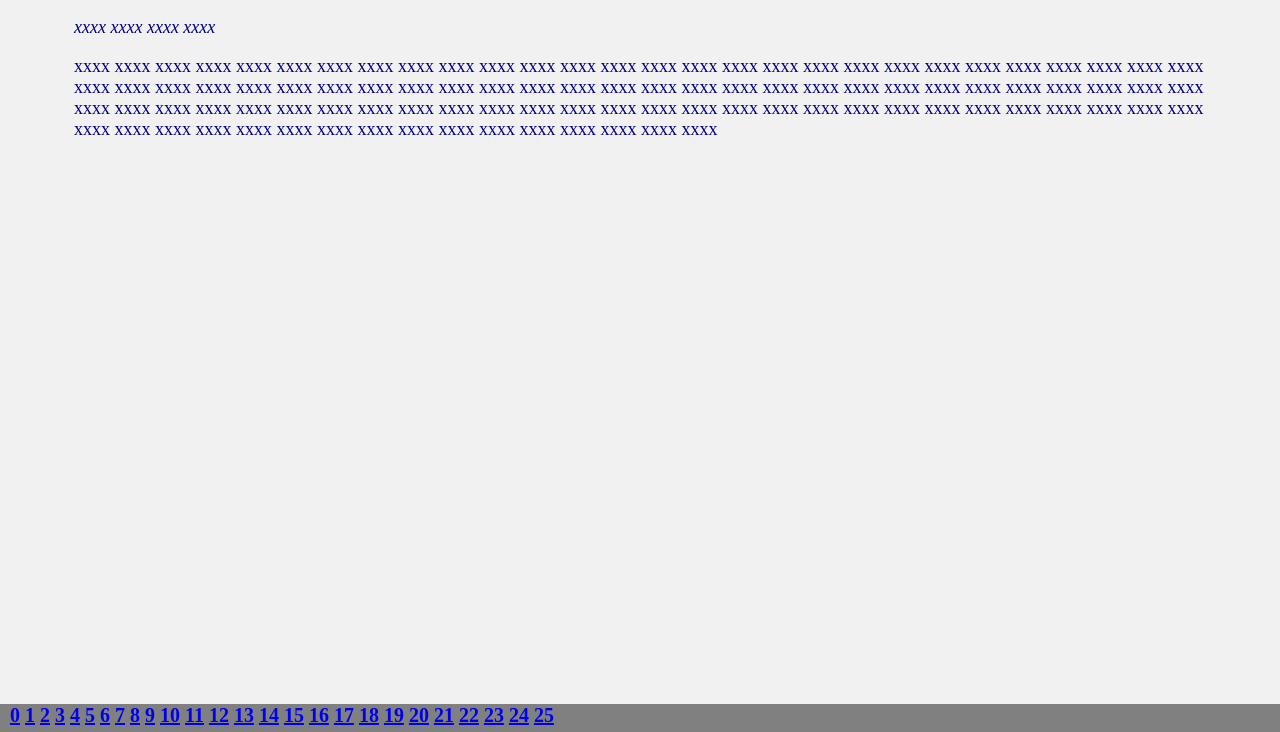
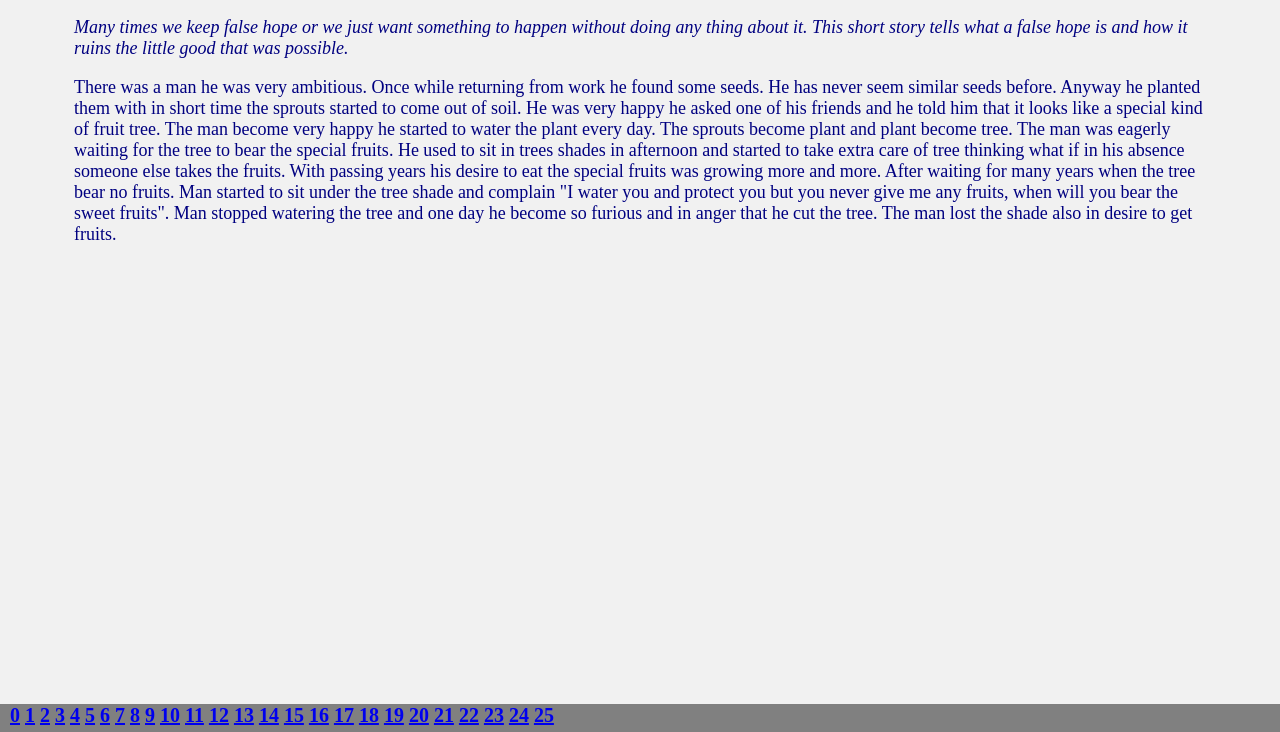
Before and after one commit to anuragz/webpages, a plain HTML site: page page-2.html in a window 1280 px wide. Shown: the part 68-800 px from the top of the page. Drawn offline with Linux system fonts and the light colour scheme.

Commit message:
the man and seeds of unknown tree

```diff
--- a/page-2.html
+++ b/page-2.html
@@ -8,34 +8,15 @@
 <body>
 <div class="fixed-header">Motivation</div>
 <div class="content">
-<p class=title>xxxx xxxx xxxx xxxx</p>
-<p class=summary>xxxx xxxx xxxx xxxx </p>
+<p class=title>False Hope</p>
+<p class=summary>Many times we keep false hope or we just want something to happen without doing any thing about it. This short story tells what a false hope is and how it ruins the little good that was possible. </p>
 <p class=detail>
-xxxx xxxx xxxx xxxx
-xxxx xxxx xxxx xxxx
-xxxx xxxx xxxx xxxx
-xxxx xxxx xxxx xxxx
-xxxx xxxx xxxx xxxx
-xxxx xxxx xxxx xxxx
-xxxx xxxx xxxx xxxx
-xxxx xxxx xxxx xxxx
-xxxx xxxx xxxx xxxx
-xxxx xxxx xxxx xxxx
-xxxx xxxx xxxx xxxx
-xxxx xxxx xxxx xxxx
-xxxx xxxx xxxx xxxx
-xxxx xxxx xxxx xxxx
-xxxx xxxx xxxx xxxx
-xxxx xxxx xxxx xxxx
-xxxx xxxx xxxx xxxx
-xxxx xxxx xxxx xxxx
-xxxx xxxx xxxx xxxx
-xxxx xxxx xxxx xxxx
-xxxx xxxx xxxx xxxx
-xxxx xxxx xxxx xxxx
-xxxx xxxx xxxx xxxx
-xxxx xxxx xxxx xxxx
-xxxx xxxx xxxx xxxx
+There was a man he was very ambitious. Once while returning from work he found some seeds. He has never seem similar seeds before. Anyway he planted them with in short time the sprouts started to come out of soil. He was very happy he asked one of his friends and he told him that it looks like a special kind of fruit tree.
+The man become very happy he started to water the plant every day. The sprouts become plant and plant become tree. The man was eagerly waiting for the tree to bear the special fruits. He used to sit in trees shades in afternoon and started to take extra care of tree thinking what if in his absence someone else takes the fruits.
+With passing years his desire to eat the special fruits was growing more and more.
+After waiting for many years when the tree bear no fruits. Man started to sit under the tree shade and complain "I water you and protect you but you never give me any fruits, when will you bear the sweet fruits". Man stopped watering the tree and one day he become so furious and in anger that he cut the tree.
+
+The man lost the shade also in desire to get fruits.
 </p>
 </div>
 <div class="fixed-footer" id="pages"> </div>
```
Also changed, not shown: index.html (+1 -1 lines).
